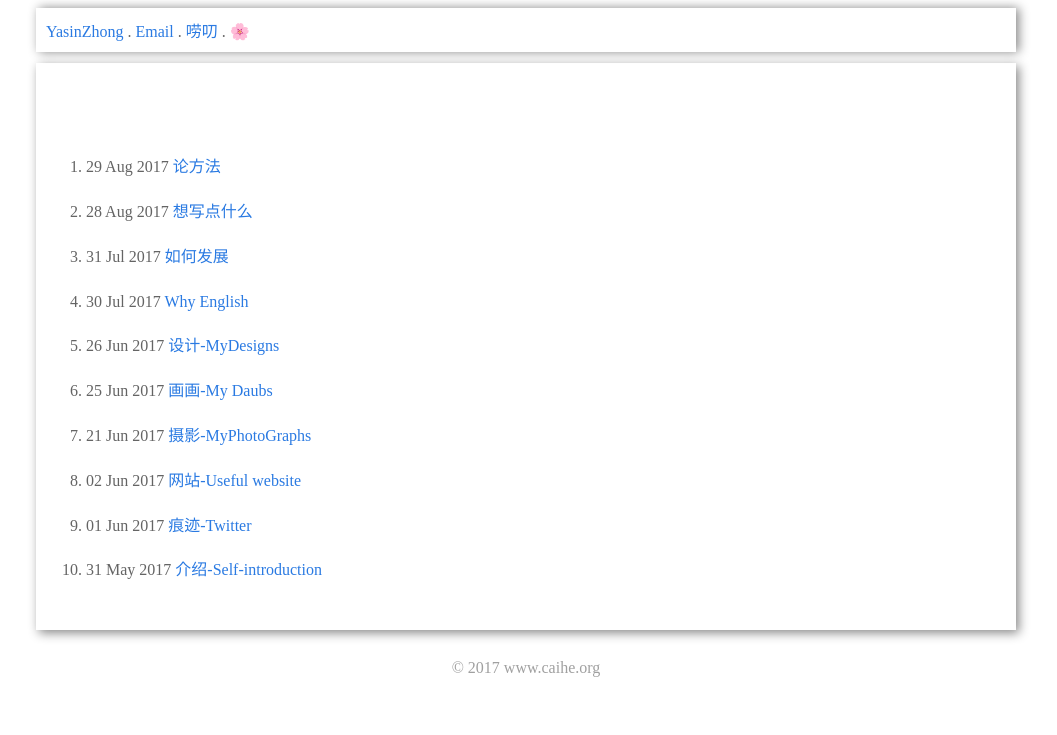
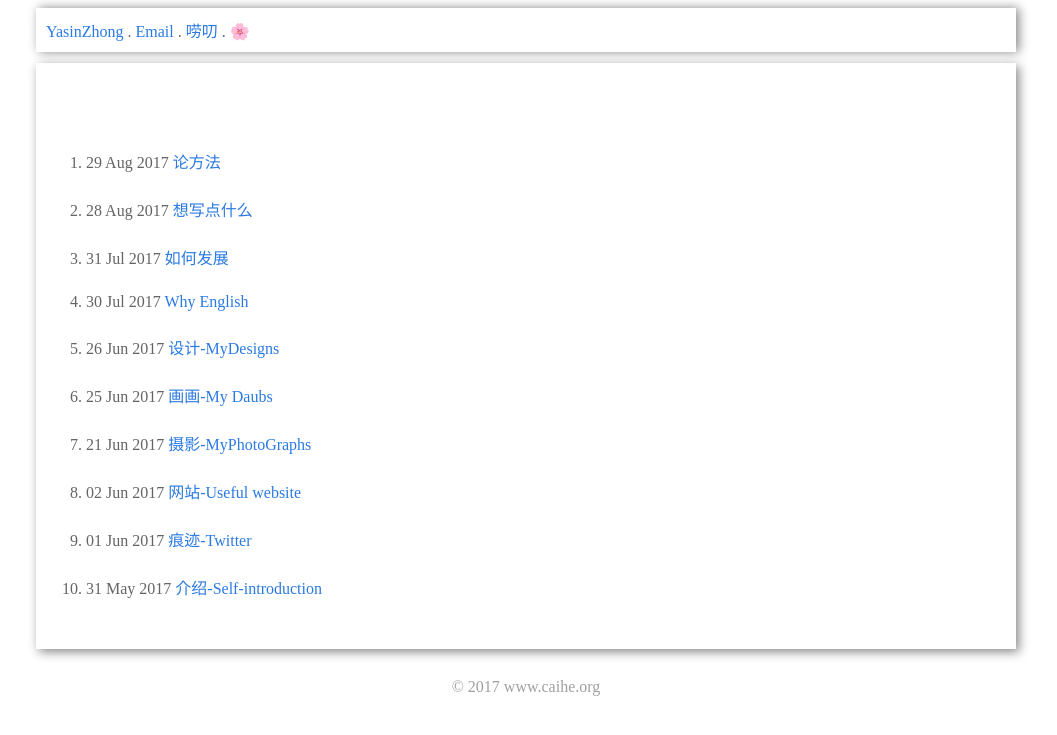
Before and after one commit to YasinZhong/yasinzhong.github.io, a Jekyll site: the page built from index.html, in a window 1280 px wide. Shown: the top 735 px of the page, without its empty margins (114-1171 px from the left). Built offline with Jekyll 4.4.1, drawn with Linux system fonts in a browser that asks for light colours; comment, search, counter and statistics services are not loaded.

Commit message:
delete style="line-height:1.4;

```diff
--- a/_layouts/default.html
+++ b/_layouts/default.html
@@ -18,7 +18,7 @@
 			<a href="http://www.bing.com" >🌸</a>
 		</div>
 
-	  <div id="div-content" style="line-height:1.4;">{{ content }}</div>
+	  <div id="div-content">{{ content }}</div>
 
 	  <div id="div-footer" style="text-align:center;color:rgb(160,160,160);text-size:0.5em;">
 		<br/>
```
